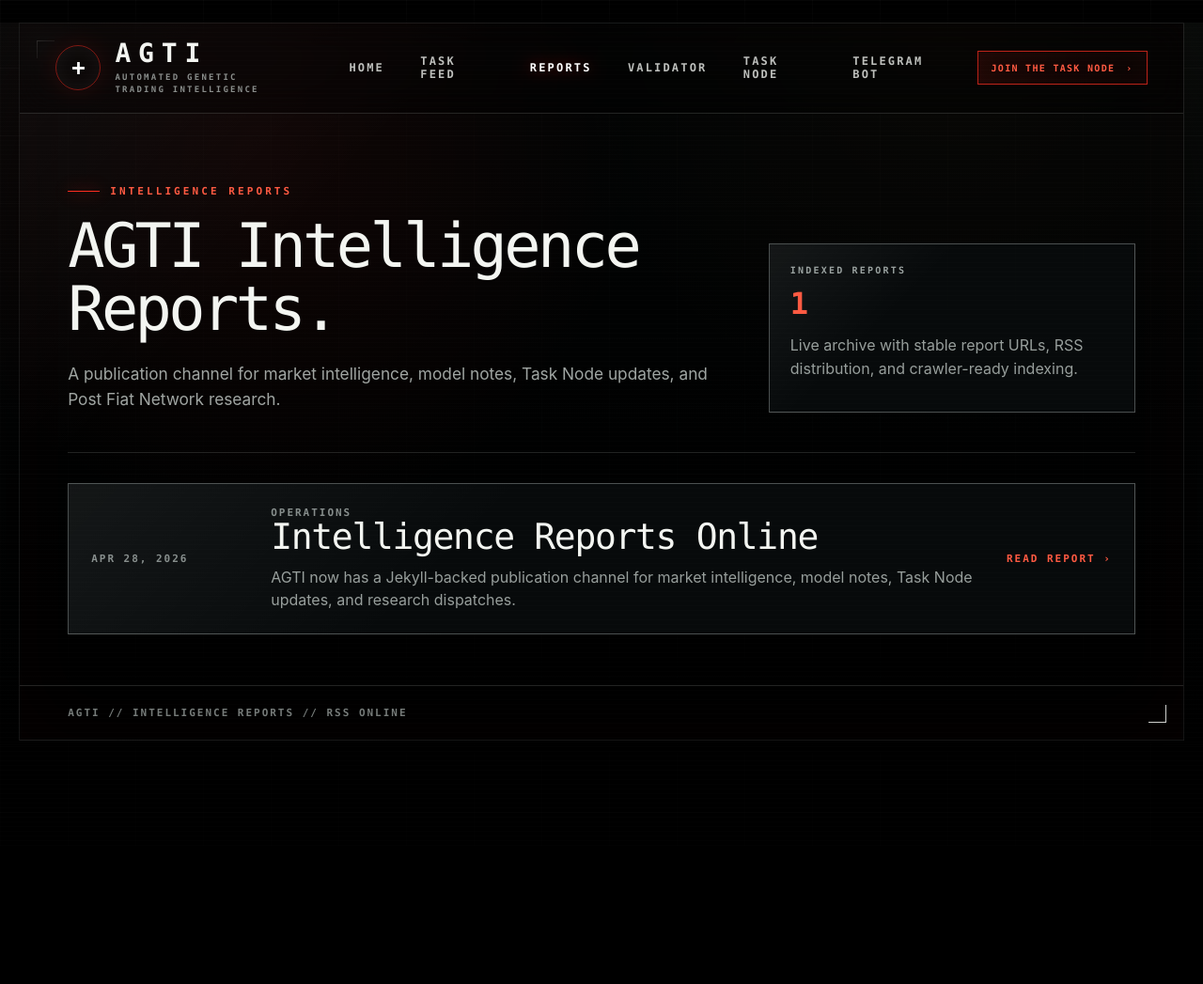
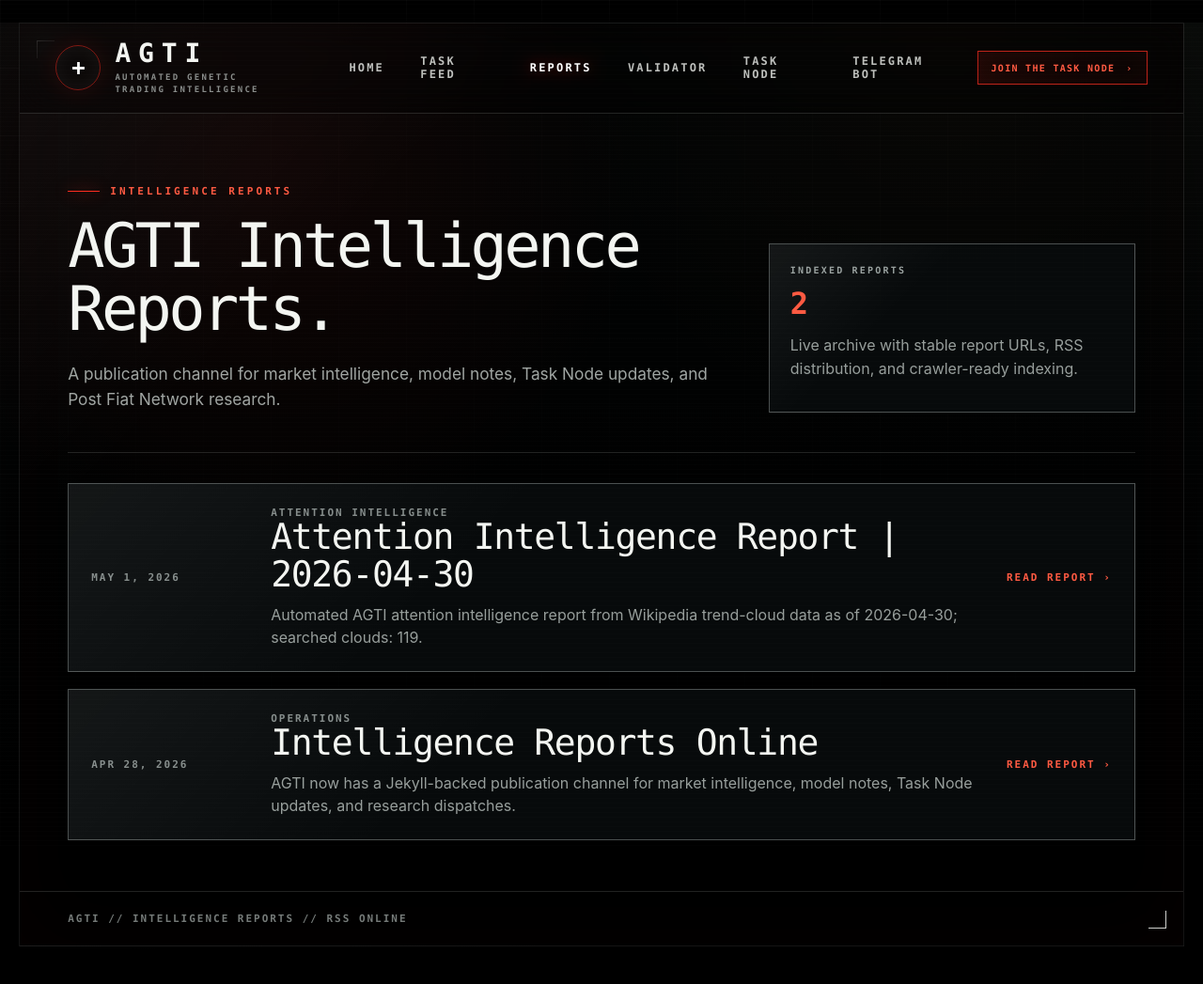
Before and after one commit to agtico/agtico.github.io, a Jekyll site: the page built from intelligence-reports/index.html, in a window 1280 px wide. Shown: the whole page at 94% size. Built offline with Jekyll 4.4.1, drawn with Linux system fonts in a browser that asks for light colours; before the commit the page ends 924 px from its top, so only the background shows below that; some of the changed lines change nothing that is shown.

Commit message:
Publish attention intelligence report

```diff
--- /dev/null
+++ b/_posts/2026-05-01-attention-intelligence-report-2026-04-30-deepseek-v4-pro-run-22.md
@@ -0,0 +1,162 @@
+---
+layout: report
+title: "Attention Intelligence Report | 2026-04-30"
+date: "2026-05-01 23:32:57 +0000"
+summary: "Automated AGTI attention intelligence report from Wikipedia trend-cloud data as of 2026-04-30; searched clouds: 119."
+category: Attention Intelligence
+tags:
+  - AGTI
+  - Attention Intelligence
+  - Wikipedia Trends
+  - Alt Data
+attention_as_of_date: 2026-04-30
+mimetic_report_run_id: 22
+source_report_run_id: 17
+source_attention_run_id: 384
+model_name: deepseek-v4-pro
+searched_cloud_count: 119
+---
+
+> Automated attention report generated from the AGTI Wikipedia trend-cloud pipeline. Source attention window as of **2026-04-30**. Model: `deepseek-v4-pro`.
+
+**Attention window:** 2026‑04‑29 to 2026‑04‑30
+**Cloud source:** Wikipedia Trend Cloud Report #17
+**Supporting data:** Scored Wikipedia Term Report (438 economically relevant terms)
+
+## 1. Executive Summary of Major Attention Trends
+The attention mosaic this week is shaped by three regime‑defining macro currents—a nearing Federal Reserve leadership change, a historic fracture in the OPEC cartel, and an escalating Sahel conflict—while massive cultural energy is absorbed by the Michael Jackson biopic’s record‑breaking opening and a cluster of live‑sports climaxes.
+India’s state‑level elections reach a fever pitch ahead of May 4 counting, and US domestic politics are rattled by a presidential assassination attempt, a Supreme Court redistricting bombshell, and key 2026 candidate field shifts.
+In technology, Apple’s CEO succession, OpenAI’s breakup with Microsoft, and Google’s AI overhaul of consumer products are driving persistent knowledge‑seeking across platform pages.
+The cooling side of the ledger shows the post‑crisis unwind of Middle East war scares, stabilization of Canada’s election cycle, and the fading of prior‑year entertainment tentpoles.
+
+## 2. What Is “The Current Thing” Based on the Data Tracking Mosaic
+The dominant macro narrative is the convergence of **monetary regime uncertainty** (Jerome Powell’s term ending, Kevin Warsh advancing, historic FOMC dissents) with **oil supply‑side disruption**—the UAE’s stunning exit from OPEC effective today, May 1, amplified by a Japanese tanker’s symbolic Hormuz crossing.
+In the geopolitical veil, **Mali’s coordinated jihadist‑rebel offensive** is the largest quick‑escalation shock, killing the defense minister and testing Russia’s Africa Corps.
+The **most intense popular attention** (by raw Wikipedia volume) is unquestionably the **Michael Jackson biopic ecosystem**, which has saturated family, discography, and scandal pages following a $97M domestic opening.
+India’s **West Bengal, Tamil Nadu, and Kerala elections** are together generating nearly 1.6 million 48‑hour views as exit‑poll ambiguity and a May 4 counting event sustain uncertainty.
+The **White House Correspondents’ Dinner shooting** and subsequent federal charges, security leaks, and family‑orbit lookups keep a live political‑security story in front of US audiences.
+
+## 3. Entertainment Deep Dive
+The entertainment layer is exceptionally dense this cycle, led by the **Michael Jackson biopic “Michael,”** which opened April 24 and shattered music‑biopic records ($97M domestic, $217M global).
+Connected clouds include:
+
+- **Michael Jackson immediate family members** (+350% YoY, 1.3M views) – Jaafar Jackson’s starring role, Prince as EP, portrayals of Katherine and Joe, and public divisions (Paris, Janet) drive page views across Jermaine, Katherine, Janet, and others.
+- **Michael Jackson life, legacy, and scandals** (+350% YoY, 1.2M views) – renewed scrutiny of allegations, trials, Conrad Murray, and the 1993/2003 cases.
+- **Michael Jackson biopic and production orbit** (+350% YoY, 852K views) – the film’s page, Jaafar Jackson, Antoine Fuqua, soundtrack.
+- **Michael Jackson albums and signature songs** (+350% YoY, 285K views) – post‑release streaming surge (~+95%) lifts Thriller, Bad, Dangerous, Off the Wall, Billie Jean.
+- **Jackson family performance history and Motown roots** (+350% YoY, 191K views) – Jackson 5, Berry Gordy, Quincy Jones, Diana Ross, fueled by biopic casting and cut‑scene controversy.
+- **Presley family and Michael Jackson connection** (+263% YoY, 130K views) – the film’s 1980s cutoff drives searches about Lisa Marie Presley and Elvis.
+
+Other high‑volume entertainment clusters:
+
+- **The Boys TV universe and cast** (+350% YoY, 798K views) – Season 5’s “Supernatural reunion” episode (Ackles, Padalecki, Collins) and franchise‑future pivot (Gen V canceled, Vought Rising prequel).
+- **The Devil Wears Prada sequel and source material** (+350% YoY, 945K views) – May 1 theatrical release, star‑studded premieres, Lady Gaga/Doechii soundtrack track.
+- **Euphoria ensemble and creators** (+350% YoY, 409K views) – Season 3 airing, wedding episode, Eric Dane’s death, Sam Levinson interviews.
+- **Upcoming prestige and indie film slate** (+350% YoY, 641K views) – Apex (Netflix No.1), Mother Mary, Animal Farm release today, Verity first look.
+- **Film projects starring or linked to major actresses** (+350% YoY, 406K views) – Charlize Theron’s Apex, Monica Barbaro, Rebecca Hall, Cailee Spaeny.
+- **Daredevil: Born Again franchise pages** (+350% YoY, 153K views) – mid‑season cameos, Netflix‑era crossovers ahead of May 6 finale.
+- **Resident Evil film reboot cycle** (+350% YoY, 139K views) – first trailer drop for Zach Cregger’s September 2026 release, synergy with game sales.
+- **Supernatural cast crossover projects** (+350% YoY, 75K views) – Padalecki & Collins in The Boys, plus Stuart Fails to Save the Universe spinoff.
+- **The Testaments adaptation pipeline** (+350% YoY, 77K views) – Episode 6 character reveal.
+- **From mystery‑horror series** (+350% YoY, 91K views) – Season 4 premiere; final season renewed.
+- **Mortal Kombat film sequel** (+350% YoY, 54K views) – final marketing ahead of May 8 release.
+- **Invincible animated series continuation** (+350% YoY, 32K views) – Season 4 just completed; game launch April 30.
+- **Stranger Things animated spinoff** (new, 16K views) – Tales from ’85 premiere, rapid S2 renewal.
+
+On the cooling side, Marvel Phase Five launch titles, Sinners, White Lotus S3, The Last of Us franchise, and A Minecraft Movie all show steep post‑cycle declines.
+
+## 4. Ascending Trend Categories
+
+### A. Monetary Policy & Fed Leadership Transition
+**Regime relevance: Critical**
+The Senate Banking Committee advanced Kevin Warsh’s nomination on April 29; a full Senate vote is next. Powell’s term expires mid‑May. The April FOMC meeting held rates at 3.5–3.75% but saw the most dissents in decades, raising uncertainty about the future board’s cohesion.
+**Wikipedia cloud:** “Federal Reserve chair speculation” +350% YoY, 97K views (Jerome Powell, Kevin Warsh, Chair of the Federal Reserve).
+**Term report:** Jerome Powell is the highest‑scoring economically relevant term this window (+8.01, 52K views).
+**Why now:** Imminent leadership turnover + policy divergence chatter.
+
+### B. Energy Geopolitics & OPEC Cartel Fracture
+**Regime relevance: Critical**
+The UAE announced it will leave OPEC effective May 1, 2026, after 50+ years—a rare cartel‑shaping move. Simultaneously, the VLCC “Idemitsu Maru” transited the Strait of Hormuz during an ongoing crisis, triggering historical parallels to the 1953 Nissho Maru incident.
+**Wikipedia clouds:** “OPEC and oil‑export politics” +350% YoY, 209K views; “Idemitsu oil company history and cultural afterlife” +350% YoY, 253K views.
+**Term report:** United Arab Emirates +2.89, Turkmenistan +3.03 (energy).
+**Why now:** Cartel cohesion breaking, Hormuz chokepoint in play, oil prices reacting (Brent ~$111, WTI ~$100). The cultural‑historical angle in Japan amplifies attention to the tanker incident.
+
+### C. Geopolitical Shock: Mali Conflict Escalation
+**Regime relevance: High**
+A coordinated JNIM–Azawad Liberation Front (FLA) offensive since April 25 has seized multiple cities, assassinated Defense Minister Sadio Camara, and pushed toward Bamako. Russia’s Africa Corps is reported withdrawing from northern strongholds.
+**Wikipedia cloud:** “Mali conflict escalation in 2026” +350% YoY, 165K views (2026 Mali attacks, Azawad Liberation Front, Africa Corps).
+**Why now:** Rare combined jihadist‑separatist nationwide offensive, collapse of Russian‑backed defenses, capital under threat. Rising probability of Sahel spillover.
+
+### D. US Political Security & Legal Shifts
+**Regime relevance: High**
+A shooting at the White House Correspondents’ Dinner (April 25) led to attempted‑assassination charges against Cole Thomas Allen, release of security video, and intense scrutiny on Trump’s orbit (351K views, +110% YoY). In parallel, the Supreme Court’s 6‑3 ruling in *Louisiana v. Callais* struck down a racial‑gerrymandering map, halting House primaries and reshaping redistricting fights (84K views, +350%).
+Governor races are also active: **California** (71K views) after Swalwell’s exit and Trump’s endorsement of Steve Hilton; **Maine Senate** (47K views) after Janet Mills’ abrupt suspension of her campaign.
+**Why now:** Live security event plus constitutional‑law upheaval plus candidate‑field shocks.
+
+### E. India State Elections and Political Realignment
+**Regime relevance: High**
+Four concurrent state elections have voting concluded and counting set for May 4, generating massive uncertainty and speculative traffic:
+
+- **West Bengal:** +350% YoY, 995K views. Mamata Banerjee vs Suvendu Adhikari in Bhabanipur; Axis My India withholding exit polls.
+- **Tamil Nadu:** +350% YoY, 450K views. Exit polls show DMK+ ahead but TVK (actor Vijay) surprises; three‑cornered contest.
+- **Kerala:** +350% YoY, 117K views. UDF alliance with slight poll edge over LDF; comparison to 2021.
+- **Assam & Puducherry:** +350% YoY, 160K views. Record turnouts; results May 4.
+
+**Term report:** Bharatiya Janata Party +1.70, Indian National Congress +1.08, Mukesh Ambani +1.43.
+**Why now:** Compressed multi‑state result event; potential for coalition shifts and fiscal repricing.
+
+### F. Technology Platform Leadership & AI Competition
+**Regime relevance: Medium‑High**
+Apple’s CEO transition (Tim Cook → John Ternus, Sept 1) and strong Q2 earnings sparked a 347K‑view cloud (+274% YoY). Simultaneously, OpenAI ended Microsoft exclusivity (April 28) and teased GPT‑6; Google pushed AI Overviews into Gmail and faced antitrust/chrome manifest V3 friction.
+**Term report:** Dynatrace +7.91, Google Search +6.70, Sergey Brin +4.75, Sam Altman +3.53, Jeff Bezos +2.40, Google Chrome +3.86, Larry Page +1.81, Peter Thiel +1.79.
+**Why now:** Three simultaneous platform shifts (Apple leadership, OpenAI‑Microsoft split, Google AI/antitrust) create a concentrated tech‑governance news spike.
+
+### G. Royal State Visit & Historical Artifacts
+**Regime relevance: Low‑Medium**
+King Charles III’s four‑day US state visit (April 27–30) drove 403K views (+196% YoY) to royal‑family pages, while a mayor’s public call to return the Koh‑i‑Noor during the visit and a 650‑antiquities repatriation to India renewed artifact‑restitution debates (183K views, +350%).
+**Why now:** High‑visibility diplomacy intersecting with colonial restitution narratives.
+
+### H. Live Sports & Athletic World Records
+The current calendar is dense:
+
+- **Champions League semifinal first legs:** PSG 5‑4 Bayern and Atlético 1‑1 Arsenal drove multiple clouds (Bayern leadership +350%, 411K views; Champions League race +266%, 256K views; Atlético Madrid +350%, 438K views).
+- **Madrid Open tennis:** Teenager Rafael Jódar’s run, Potapova’s historic lucky‑loser semifinal (231K views, +350%).
+- **ONE Samurai 1:** Takeru’s retirement TKO over Rodtang (540K views, +350%).
+- **World Snooker Championship semifinals:** Higgins‑Murphy, Allen‑Wu (300K views, +326%).
+- **NBA Playoffs:** Wembanyama, Embiid, Banchero‑Cunningham (290K views, +309%).
+- **NHL Playoffs:** Crosby elimination, Utah Mammoth series (174K views, +350%).
+- **London Marathon:** First official sub‑2:00 marathon by Sabastian Sawe (162K views, +350%).
+- **Premier League managerial churn:** Scott Parker exit, Mourinho‑Real Madrid speculation (98K views, +116%).
+- **Saudi football:** Ronaldo‑Demiral clash (93K views, +53%).
+
+## 5. Descending Trend Categories
+**Middle East Flashpoints** (Gaza/Yemen/Israel hardliners, -58% YoY) are cooling after the April ceasefire and re‑opening of Red Sea shipping routes. **Historic wars revived by geopolitics** (Vietnam, Gulf, WWIII analogies) are down 68% as crisis rhetoric subsides.
+**Trump‑Vance orbit** (-39%) has lost momentum with the Iran ceasefire and Noem’s dismissal; **immigration/trade fights** (-84%) receded after court losses and a tariff baseline shift.
+**India‑Pakistan 2025 crisis** (-93%) and **Kashmir militant groups** (-88%) have moved to a managed freeze.
+**Syria transition** (-58%) and **Pakistan power centers** (-80%) show post‑event normalization.
+**Papal conclave** clusters are fully unwound (conclave -93%, earlier popes -91%, papabili -99%).
+**2025 Canadian election** and related party‑leader/polling/historical pages are collapsing (-99%), now that Mark Carney’s majority is secure.
+**Entertainment fade‑outs** include Marvel Phase Five (-88%), The Last of Us (-95%), Minecraft Movie (-84%), Sinners (-95%), Andor (-91%), White Lotus S3 (-72%), and 2025 action/horror slates (-89% to -92%).
+
+## 6. Impacted Asset Table
+
+| ticker | ticker_name | trend | impact |
+| :--- | :--- | :--- | :--- |
+| US Treasuries (2Y/10Y) | US Government Bonds | Fed leadership transition, FOMC dissents | Elevated rate‑path uncertainty; repricing risk around Warsh’s policy views |
+| WTI / Brent | Crude oil futures | UAE OPEC exit, Hormuz tanker transit | Supply‑side uncertainty; potential premium for Middle East chokepoint risk |
+| XLE / COP / XOM | Energy equities / majors | OPEC fracture, oil price spike | Amplified volatility; possible upside for non‑OPEC producers |
+| GLD / XAUUSD | Gold | Mali escalation, US security incident, Hormuz tension | Haven demand; rising geopolitical risk premium |
+| INR / INDA | Indian rupee / India equity ETF | May 4 state election counting | Policy continuity risk; potential fiscal/market swings depending on outcomes |
+| AAPL | Apple Inc. | CEO transition (Cook → Ternus), strong earnings | Leadership transition premium; supply‑chain/strategy continuity |
+| MSFT | Microsoft Corp. | OpenAI exclusivity ended, Google AI rivalry | Shifts in AI partnership moat; enterprise AI positioning |
+| GOOGL | Alphabet Inc. | AI integration in Gmail, antitrust remedy appeals, Chrome changes | Regulatory overhang; user‑base friction from ad‑blocker changes |
+| AMZN | Amazon.com Inc. | Jeff Bezos in spotlight (state dinner), Prime Video content momentum | Media attention; platform regulations in focus |
+| DDOG / DT | Software monitoring (Dynatrace) | Dynatrace spike in term report | Observed as high‑score software infrastructure term; elevated market curiosity |
+| LMT / RTX | Defense contractors | Mali escalation, US security posture, Africa Corps | Potential for increased Sahel‑region demand and US security spend spotlight |
+| UA (Under Armour) / NKE | Apparel (sporting events) | NBA Playoffs, London Marathon, Champions League | Brand visibility spikes during major live‑sport events |
+
+## 7. Conclusion
+The week’s attention structure is unusually top‑heavy with regime‑level monetary, energy, and conflict narratives converging. The Fed chair transition enters its decisive phase just as OPEC’s architecture cracks and Mali’s war rapidly escalates. US political risk is elevated by both a fresh assassination attempt and an electoral‑map reshaping Supreme Court ruling.
+India’s multi‑state election climax on May 4 will resolve one of the largest political‑attention clusters in the dataset. Technology platform shifts (Apple CEO, OpenAI separation, Google AI) are driving sustained high‑scoring economic term traffic.
+On the popular‑culture front, the Michael Jackson biopic is the defining entertainment event, pulling along family, discography, and Motown‑history clouds at scale, while concurrent live‑sports tournaments fill the attention pipeline.
+The cooling side confirms that prior‑cycle trauma (Iran/Israel escalation, India‑Pakistan conflict, Canadian election) has been baked in, leaving the attention surface ready for fresh macro triggers.
--- a/assets/css/reports.css
+++ b/assets/css/reports.css
@@ -692,10 +692,56 @@ h1 {
   letter-spacing: -.035em;
 }
 
+.report-content h3 {
+  margin: 32px 0 10px;
+  color: rgba(242,245,241,.94);
+  font: 400 24px/1.18 var(--mono);
+  letter-spacing: -.025em;
+}
+
 .report-content p { margin: 0 0 22px; }
 .report-content a { color: var(--red-2); border-bottom: 1px solid rgba(255,90,66,.45); }
 .report-content ul { margin: 0 0 26px; padding-left: 22px; }
 .report-content li + li { margin-top: 10px; }
+.report-content hr {
+  border: 0;
+  border-top: 1px solid var(--line);
+  margin: 36px 0;
+}
+.report-content code {
+  border: 1px solid rgba(255,255,255,.12);
+  background: rgba(255,255,255,.04);
+  padding: 2px 6px;
+  color: rgba(242,245,241,.9);
+  font: .88em var(--mono);
+}
+.report-content table {
+  display: block;
+  width: 100%;
+  margin: 30px 0;
+  border-collapse: collapse;
+  overflow-x: auto;
+  font-size: 15px;
+  line-height: 1.45;
+}
+.report-content th,
+.report-content td {
+  border: 1px solid rgba(229,238,235,.16);
+  padding: 10px 12px;
+  text-align: left;
+  vertical-align: top;
+}
+.report-content th {
+  color: var(--text);
+  background: rgba(255,45,32,.09);
+  font: 900 11px var(--mono);
+  letter-spacing: .12em;
+  text-transform: uppercase;
+}
+.report-content td {
+  color: rgba(232,238,235,.78);
+  background: rgba(255,255,255,.018);
+}
 .report-content blockquote {
   margin: 34px 0;
   padding: 20px 24px;
```
